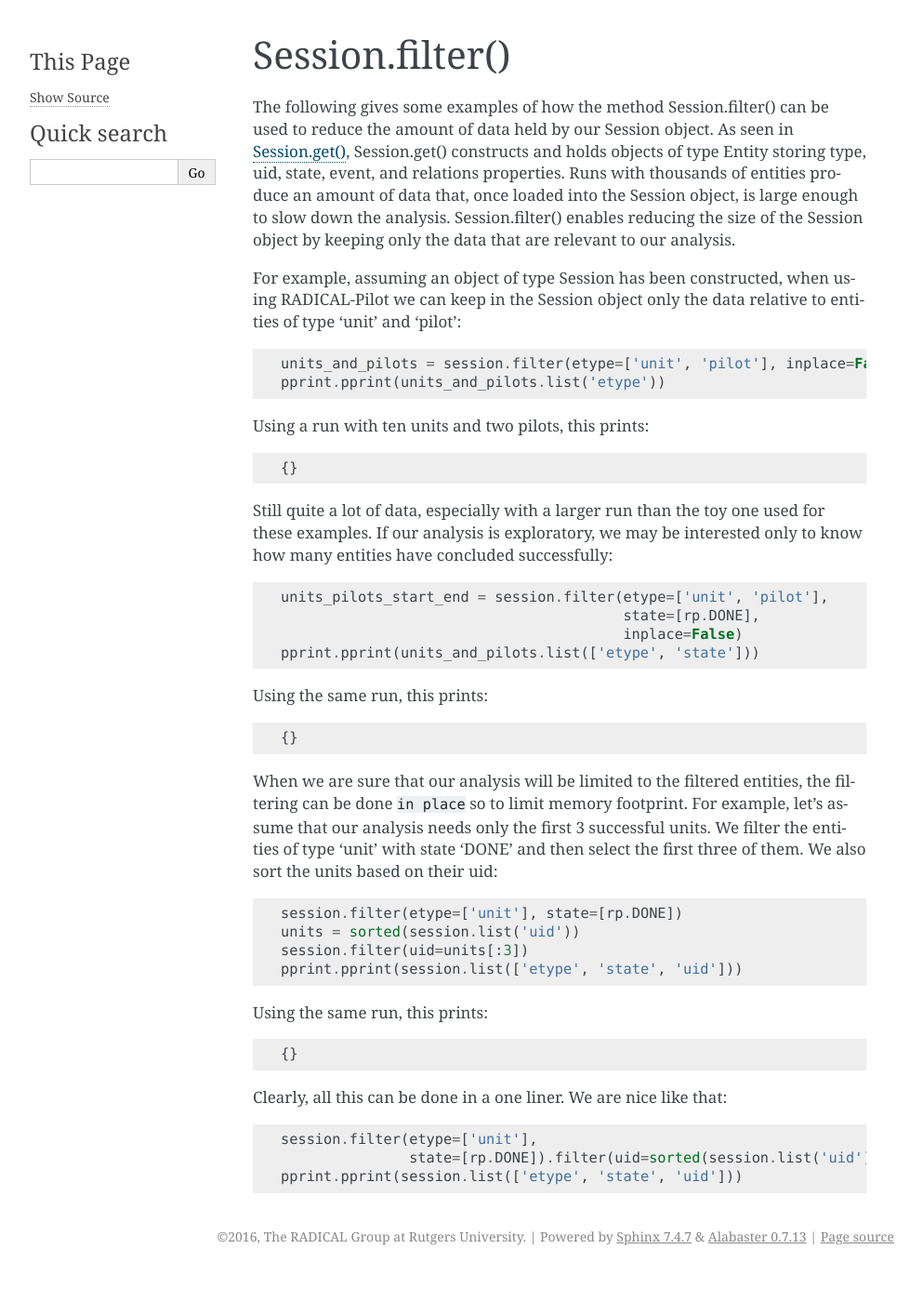
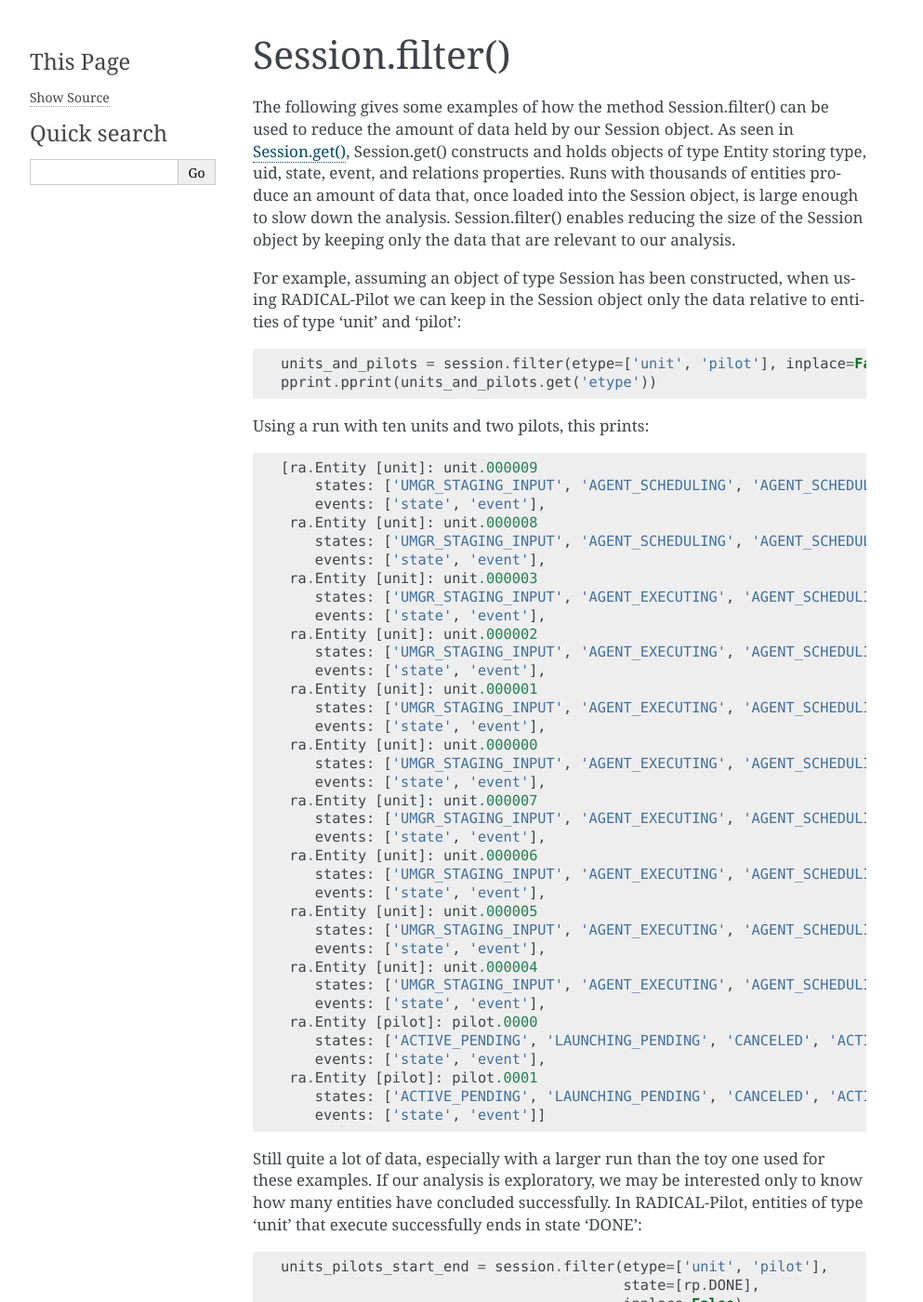
Before and after one commit to radical-cybertools/radical.analytics, a Sphinx documentation site: the page built from docs/source/examples/03_session_filter_rp.rst, in a window 1280 px wide and 1400 px high. Shown: the whole window at 93% size, without its empty margins (148-1141 px from the left). Built offline with Sphinx 7.4.7, drawn with Linux system fonts in a browser that asks for light colours.

Commit message:
Document session.filter()

```diff
--- a/docs/source/examples/03_session_filter_rp.rst
+++ b/docs/source/examples/03_session_filter_rp.rst
@@ -20,17 +20,52 @@ to entities of type 'unit' and 'pilot':
 .. code-block:: python
 
     units_and_pilots = session.filter(etype=['unit', 'pilot'], inplace=False)
-    pprint.pprint(units_and_pilots.list('etype'))
+    pprint.pprint(units_and_pilots.get('etype'))
 
 Using a run with ten units and two pilots, this prints:
 
 .. code-block:: python
 
-    {}
+    [ra.Entity [unit]: unit.000009
+        states: ['UMGR_STAGING_INPUT', 'AGENT_SCHEDULING', 'AGENT_SCHEDULING_PENDING', 'UMGR_STAGING_OUTPUT', 'UMGR_SCHEDULING', 'AGENT_STAGING_OUTPUT', 'DONE', 'AGENT_STAGING_INPUT', 'UMGR_STAGING_INPUT_PENDING', 'NEW', 'UMGR_STAGING_OUTPUT_PENDING', 'AGENT_STAGING_INPUT_PENDING', 'UMGR_SCHEDULING_PENDING']
+        events: ['state', 'event'],
+     ra.Entity [unit]: unit.000008
+        states: ['UMGR_STAGING_INPUT', 'AGENT_SCHEDULING', 'AGENT_SCHEDULING_PENDING', 'UMGR_STAGING_OUTPUT', 'UMGR_SCHEDULING', 'AGENT_STAGING_OUTPUT', 'DONE', 'AGENT_STAGING_INPUT', 'UMGR_STAGING_INPUT_PENDING', 'NEW', 'UMGR_STAGING_OUTPUT_PENDING', 'AGENT_STAGING_INPUT_PENDING', 'UMGR_SCHEDULING_PENDING']
+        events: ['state', 'event'],
+     ra.Entity [unit]: unit.000003
+        states: ['UMGR_STAGING_INPUT', 'AGENT_EXECUTING', 'AGENT_SCHEDULING', 'AGENT_SCHEDULING_PENDING', 'UMGR_STAGING_OUTPUT', 'AGENT_EXECUTING_PENDING', 'UMGR_SCHEDULING', 'AGENT_STAGING_OUTPUT', 'DONE', 'AGENT_STAGING_INPUT', 'UMGR_STAGING_INPUT_PENDING', 'NEW', 'UMGR_STAGING_OUTPUT_PENDING', 'AGENT_STAGING_INPUT_PENDING', 'UMGR_SCHEDULING_PENDING']
+        events: ['state', 'event'],
+     ra.Entity [unit]: unit.000002
+        states: ['UMGR_STAGING_INPUT', 'AGENT_EXECUTING', 'AGENT_SCHEDULING', 'AGENT_SCHEDULING_PENDING', 'UMGR_STAGING_OUTPUT', 'AGENT_EXECUTING_PENDING', 'UMGR_SCHEDULING', 'AGENT_STAGING_OUTPUT', 'DONE', 'AGENT_STAGING_INPUT', 'UMGR_STAGING_INPUT_PENDING', 'NEW', 'UMGR_STAGING_OUTPUT_PENDING', 'AGENT_STAGING_INPUT_PENDING', 'UMGR_SCHEDULING_PENDING']
+        events: ['state', 'event'],
+     ra.Entity [unit]: unit.000001
+        states: ['UMGR_STAGING_INPUT', 'AGENT_EXECUTING', 'AGENT_SCHEDULING', 'AGENT_SCHEDULING_PENDING', 'UMGR_STAGING_OUTPUT', 'AGENT_EXECUTING_PENDING', 'UMGR_SCHEDULING', 'AGENT_STAGING_OUTPUT', 'DONE', 'AGENT_STAGING_INPUT', 'UMGR_STAGING_INPUT_PENDING', 'NEW', 'UMGR_STAGING_OUTPUT_PENDING', 'AGENT_STAGING_INPUT_PENDING', 'UMGR_SCHEDULING_PENDING']
+        events: ['state', 'event'],
+     ra.Entity [unit]: unit.000000
+        states: ['UMGR_STAGING_INPUT', 'AGENT_EXECUTING', 'AGENT_SCHEDULING', 'AGENT_SCHEDULING_PENDING', 'UMGR_STAGING_OUTPUT', 'AGENT_EXECUTING_PENDING', 'UMGR_SCHEDULING', 'AGENT_STAGING_OUTPUT', 'DONE', 'AGENT_STAGING_INPUT', 'UMGR_STAGING_INPUT_PENDING', 'NEW', 'UMGR_STAGING_OUTPUT_PENDING', 'AGENT_STAGING_INPUT_PENDING', 'UMGR_SCHEDULING_PENDING']
+        events: ['state', 'event'],
+     ra.Entity [unit]: unit.000007
+        states: ['UMGR_STAGING_INPUT', 'AGENT_EXECUTING', 'AGENT_SCHEDULING', 'AGENT_SCHEDULING_PENDING', 'UMGR_STAGING_OUTPUT', 'AGENT_EXECUTING_PENDING', 'UMGR_SCHEDULING', 'DONE', 'AGENT_STAGING_INPUT', 'UMGR_STAGING_INPUT_PENDING', 'NEW', 'UMGR_STAGING_OUTPUT_PENDING', 'AGENT_STAGING_INPUT_PENDING', 'UMGR_SCHEDULING_PENDING']
+        events: ['state', 'event'],
+     ra.Entity [unit]: unit.000006
+        states: ['UMGR_STAGING_INPUT', 'AGENT_EXECUTING', 'AGENT_SCHEDULING', 'AGENT_SCHEDULING_PENDING', 'UMGR_STAGING_OUTPUT', 'AGENT_EXECUTING_PENDING', 'UMGR_SCHEDULING', 'DONE', 'AGENT_STAGING_INPUT', 'UMGR_STAGING_INPUT_PENDING', 'NEW', 'UMGR_STAGING_OUTPUT_PENDING', 'AGENT_STAGING_INPUT_PENDING', 'UMGR_SCHEDULING_PENDING']
+        events: ['state', 'event'],
+     ra.Entity [unit]: unit.000005
+        states: ['UMGR_STAGING_INPUT', 'AGENT_EXECUTING', 'AGENT_SCHEDULING', 'AGENT_SCHEDULING_PENDING', 'UMGR_STAGING_OUTPUT', 'AGENT_EXECUTING_PENDING', 'UMGR_SCHEDULING', 'AGENT_STAGING_OUTPUT', 'DONE', 'AGENT_STAGING_INPUT', 'UMGR_STAGING_INPUT_PENDING', 'NEW', 'UMGR_STAGING_OUTPUT_PENDING', 'AGENT_STAGING_INPUT_PENDING', 'UMGR_SCHEDULING_PENDING']
+        events: ['state', 'event'],
+     ra.Entity [unit]: unit.000004
+        states: ['UMGR_STAGING_INPUT', 'AGENT_EXECUTING', 'AGENT_SCHEDULING', 'AGENT_SCHEDULING_PENDING', 'UMGR_STAGING_OUTPUT', 'AGENT_EXECUTING_PENDING', 'UMGR_SCHEDULING', 'AGENT_STAGING_OUTPUT', 'DONE', 'AGENT_STAGING_INPUT', 'UMGR_STAGING_INPUT_PENDING', 'NEW', 'UMGR_STAGING_OUTPUT_PENDING', 'AGENT_STAGING_INPUT_PENDING', 'UMGR_SCHEDULING_PENDING']
+        events: ['state', 'event'],
+     ra.Entity [pilot]: pilot.0000
+        states: ['ACTIVE_PENDING', 'LAUNCHING_PENDING', 'CANCELED', 'ACTIVE', 'NEW', 'LAUNCHING']
+        events: ['state', 'event'],
+     ra.Entity [pilot]: pilot.0001
+        states: ['ACTIVE_PENDING', 'LAUNCHING_PENDING', 'CANCELED', 'ACTIVE', 'NEW', 'LAUNCHING']
+        events: ['state', 'event']]
 
 Still quite a lot of data, especially with a larger run than the toy one used
 for these examples. If our analysis is exploratory, we may be interested only
-to know how many entities have concluded successfully:
+to know how many entities have concluded successfully. In RADICAL-Pilot, entities of type 'unit' that execute successfully ends in state 'DONE':
 
 .. code-block:: python
 
```
